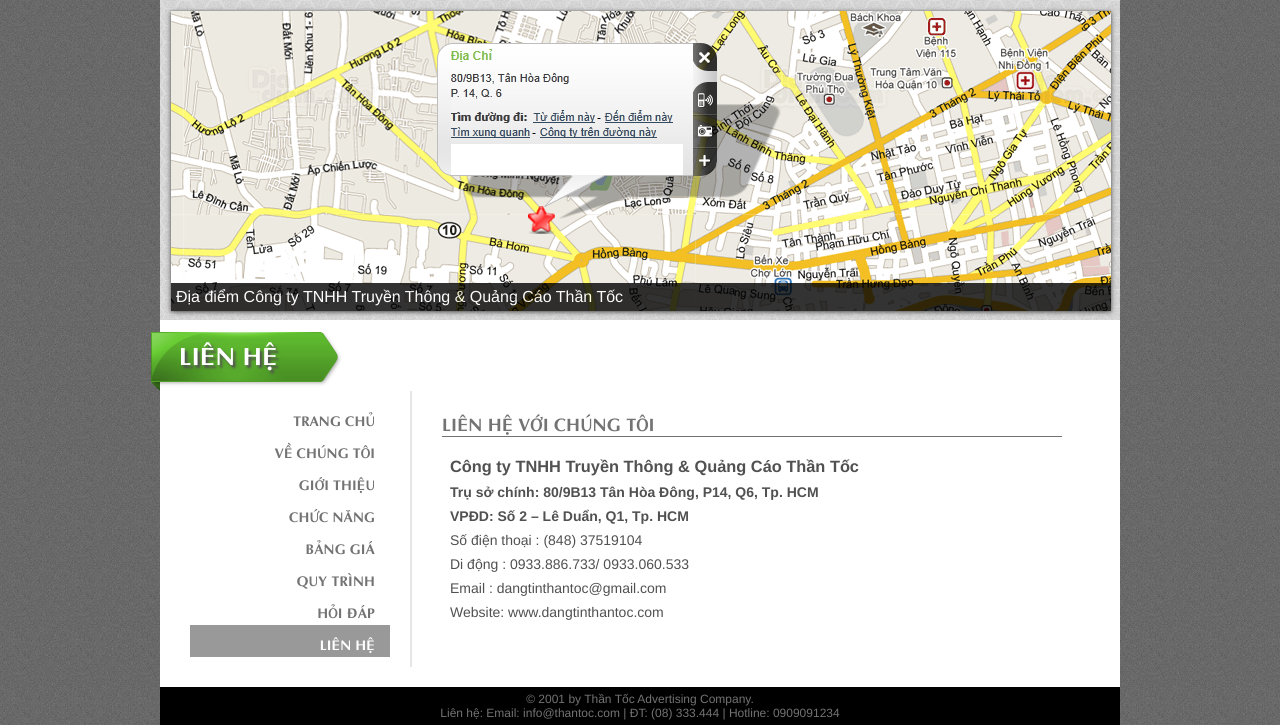
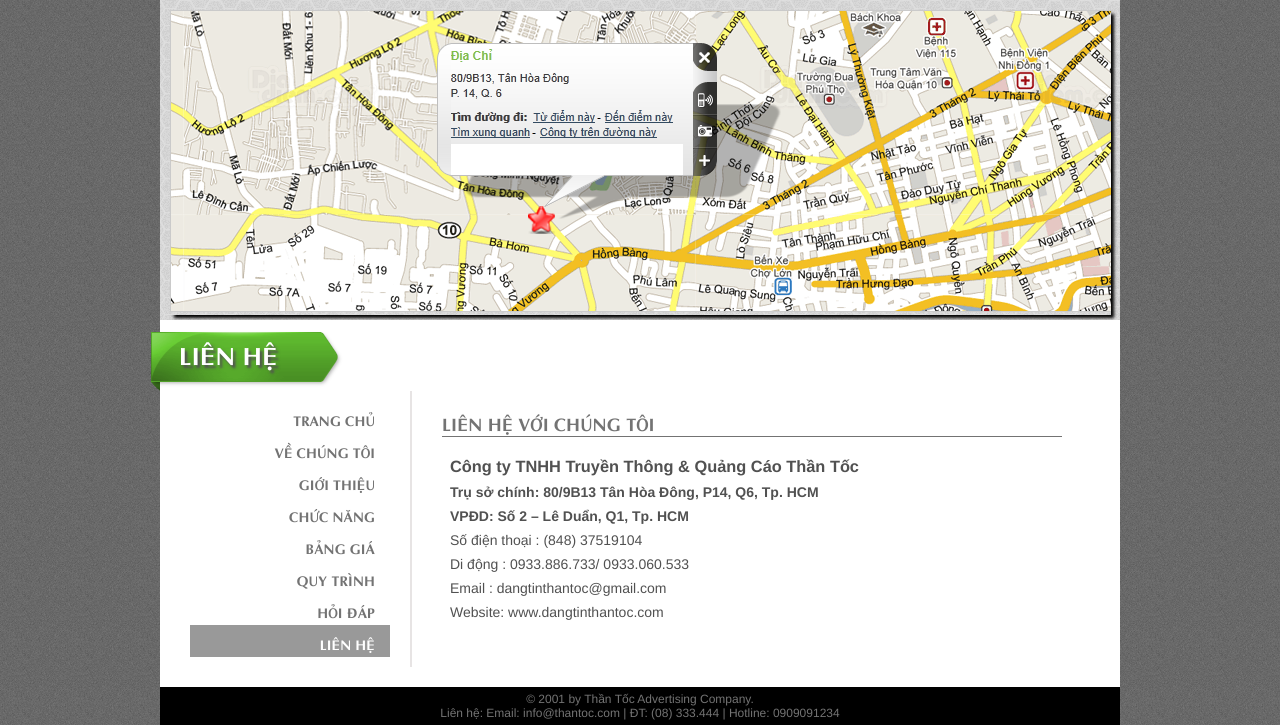
Before and after one commit to btnguyen2k/btnguyen2k-design, a PHP site: page /contact.html in a window 1280 px wide. Shown: the part 125-850 px from the top of the page. Run offline with PHP 8.4, Linux system fonts and the light colour scheme.

Commit message:
sua 1 so van de

```diff
--- a/thantoc/trunk/html/contact.html
+++ b/thantoc/trunk/html/contact.html
@@ -44,7 +44,7 @@
 	<div id="featured">
 
 		<div class="slider-wrapper theme-default featured-holder">
-            <div id="slider" class="nivoSlider">
+            <div id="slider" class="image-shadow">
                 <a href="#"><img src="images/map.png" title="Địa điểm Công ty TNHH Truyền Thông & Quảng Cáo Thần Tốc" /></a>
             </div>
         </div>
@@ -102,7 +102,9 @@
     <script type="text/javascript" src="nivo-slider/jquery.nivo.slider.pack.js"></script>
     <script type="text/javascript">
     $(window).load(function() {
-        $('#slider').nivoSlider();
+        $('#slider').data('nivoslider').start(); //Start the Slider
+        $('#slider').data('nivoslider').stop(); //Stop the Slider
+
     });
     </script>
 </body>
--- a/thantoc/trunk/html/style.css
+++ b/thantoc/trunk/html/style.css
@@ -204,6 +204,17 @@
 		border: solid 1px #ccc;
 	}
 
+	.image-shadow {
+		-moz-box-shadow: 3px 3px 3px #000;
+		-webkit-box-shadow: 3px 3px 3px #000;
+		box-shadow: 3px 3px 3px #000;
+		/* For IE 8 */
+		-ms-filter: "progid:DXImageTransform.Microsoft.Shadow(Strength=4, Direction=135, Color='#000000')";
+		/* For IE 5.5 - 7 */
+		filter: progid:DXImageTransform.Microsoft.Shadow(Strength=3, Direction=135, Color='#000000');
+	}
+
+
 .ribbon {
 	float:left;
 	background:url('images/ribbon.png') no-repeat;
@@ -299,7 +310,7 @@
 
 	.p-item .summary {
 		font-size:14px;
-		line-height: inherit;
+		line-height: 18px;
 		padding:3px;
 		}
 
@@ -436,7 +447,7 @@
 			}
 
 		.pcontent {
-			width:200px;
+			width:150px;
 			float:left;
 			font-size: 16px;
 			margin: 0 3px 0 0px;
```
Also changed, not shown: thantoc/trunk/html/index.html (+12 -11 lines), thantoc/trunk/html/pricing.html (+0 -8 lines), thantoc/trunk/html/images/logo.png, thantoc/trunk/html/images/slider/1.jpg, thantoc/trunk/html/images/slider/10.jpg, thantoc/trunk/html/images/slider/11.jpg (added), thantoc/trunk/html/images/slider/2.jpg, thantoc/trunk/html/images/slider/4.jpg (added), thantoc/trunk/html/images/slider/6.jpg.
